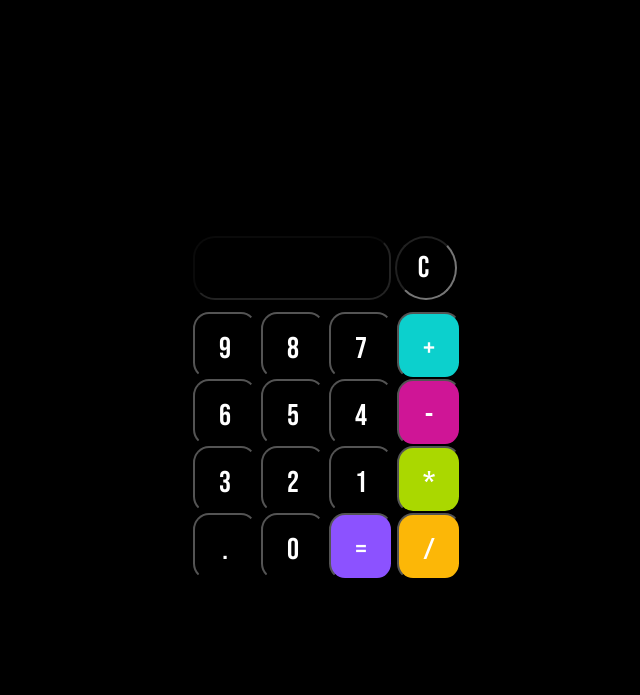
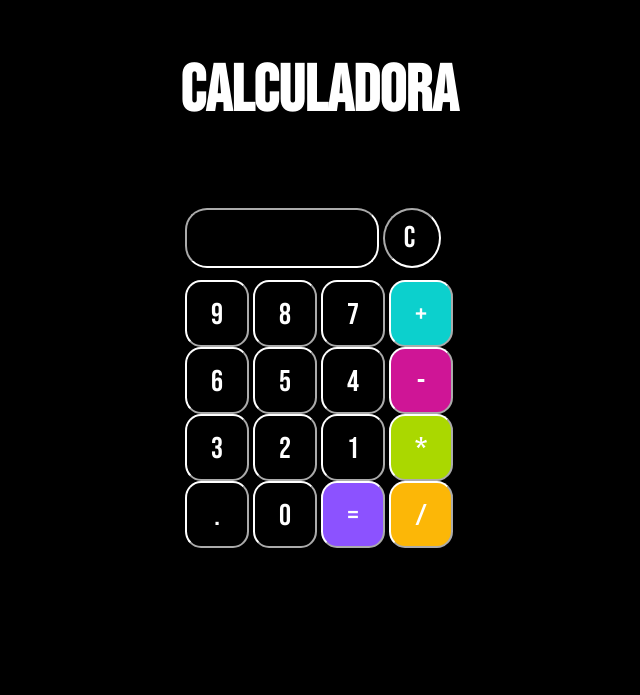
Before and after one commit to isocabp/calculadora, a website: page index.html in a window 1280 px wide. Shown: the whole page, without its empty margins (321-961 px from the left). Drawn offline with Linux system fonts and the light colour scheme.

Commit message:
feature: adicionando package.json e arrumando layout

```diff
--- a/index.html
+++ b/index.html
@@ -8,6 +8,11 @@
     <title>Calculadora Black</title>
   </head>
   <body>
+    <header class="caixa">
+      <h1>Calculadora</h1>
+    </header>
+
+    <main>
       <div class="main">
         <form action="" name="Calculator">
           <input type="type" class="text maincolor" name="text1" disabled />
@@ -136,6 +141,7 @@
           /><br />
         </form>
       </div>
+    </main>
   </body>
 
   <script src="script.js"></script>
--- a/styles.css
+++ b/styles.css
@@ -1,21 +1,34 @@
 @import url("https://fonts.googleapis.com/css2?family=Bebas+Neue&family=Montserrat:wght@500&display=swap");
 
 body {
-  width: 100%;
-  height: 100vh;
+  background-color: black;
+}
+
+.caixa {
+  position: relative;
+  width: 200px;
+  height: 200px;
+  margin: 0 auto;
   display: flex;
-  align-items: center;
   justify-content: center;
-  background: black;
+}
+
+h1 {
+  color: white;
+  font-family: "Bebas Neue", cursive;
+  height: 80vh;
+  font-size: 65px;
+  display: flex;
 }
 
 input {
   color: #fff;
-  padding: 17px;
+  padding: 15px;
   outline: none;
   font-size: 30px;
   font-family: "Bebas Neue", cursive;
   border-radius: 25%;
+  border-color: #fff;
 }
 
 .num {
@@ -42,8 +55,14 @@ input {
   cursor: pointer;
 }
 
+main {
+  margin: 90 0;
+}
+
 .main {
-  display: inline-block;
+  display: flex;
+  justify-content: center;
+  align-content: space-around;
 }
 
 .maincolor {
```
Also changed, not shown: package.json (added, +23 -0 lines), 1 other file. Lines whose indentation alone changed are shown as unchanged.
